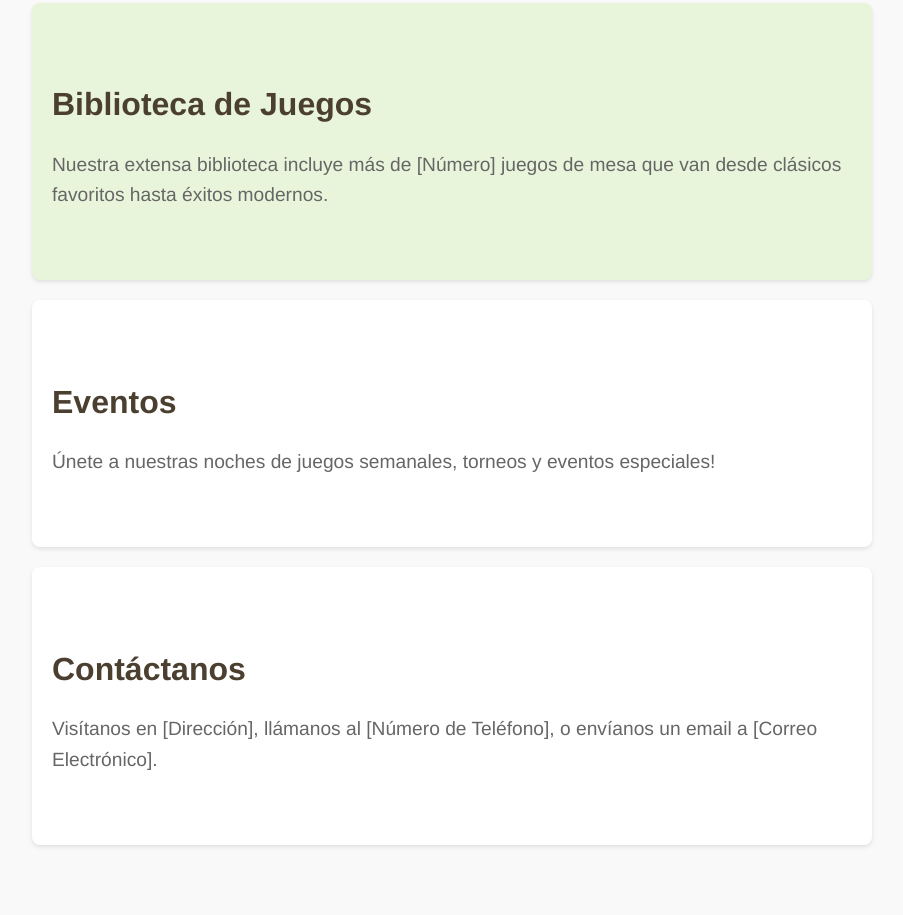
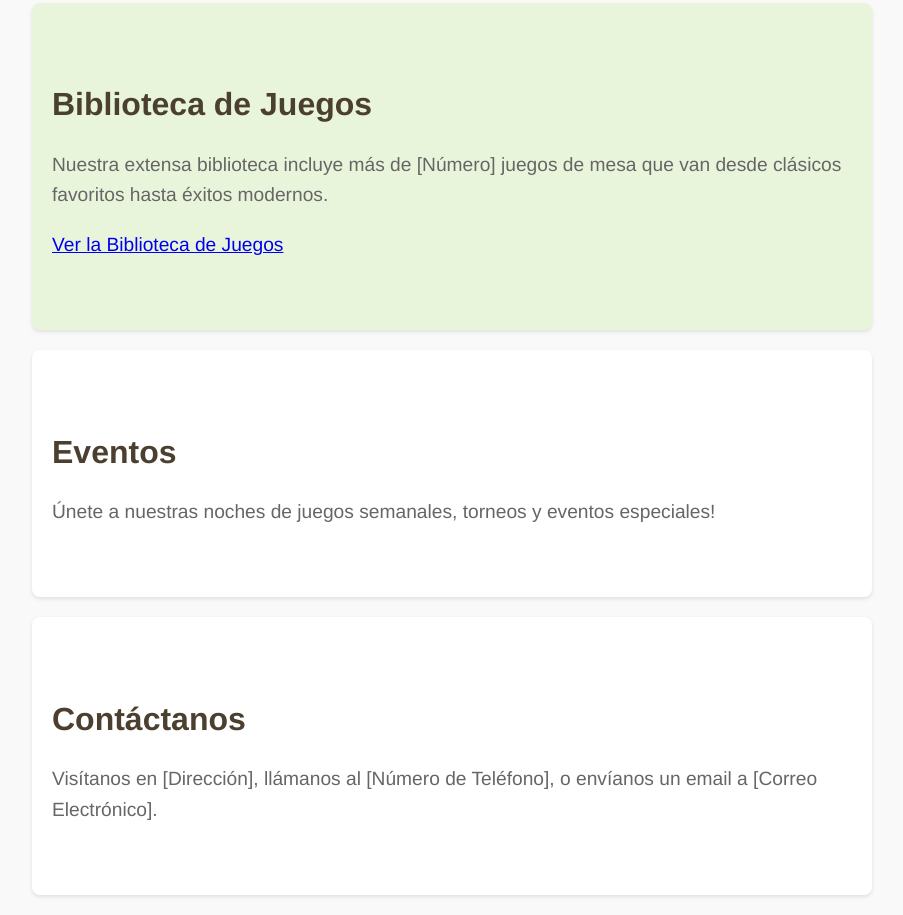
Before and after one commit to yukidevainilla/board-game-cafe, a plain HTML site: page index.html in a window 1280 px wide. Shown: the part 1010-1925 px from the top of the page, without its empty margins (188-1091 px from the left). Before the commit the page ends 1875 px from the top, so only its background shows below. Drawn offline with Linux system fonts and the light colour scheme; a script that the page names is missing.

Commit message:
Add files via upload

```diff
--- a/index.html
+++ b/index.html
@@ -14,7 +14,7 @@
                 <li><a href="#home">Inicio</a></li>
                 <li><a href="#about">Sobre Nosotros</a></li>
                 <li><a href="#menu">Menú</a></li>
-                <li><a href="#games">Biblioteca de Juegos</a></li>
+                <li><a href="games.html">Biblioteca de Juegos</a></li>
                 <li><a href="#events">Eventos</a></li>
                 <li><a href="#contact">Contáctanos</a></li>
             </ul>
@@ -39,6 +39,7 @@
     <section id="games">
         <h2>Biblioteca de Juegos</h2>
         <p>Nuestra extensa biblioteca incluye más de [Número] juegos de mesa que van desde clásicos favoritos hasta éxitos modernos.</p>
+        <p><a href="games.html">Ver la Biblioteca de Juegos</a></p>
     </section>
 
     <section id="events">
```
